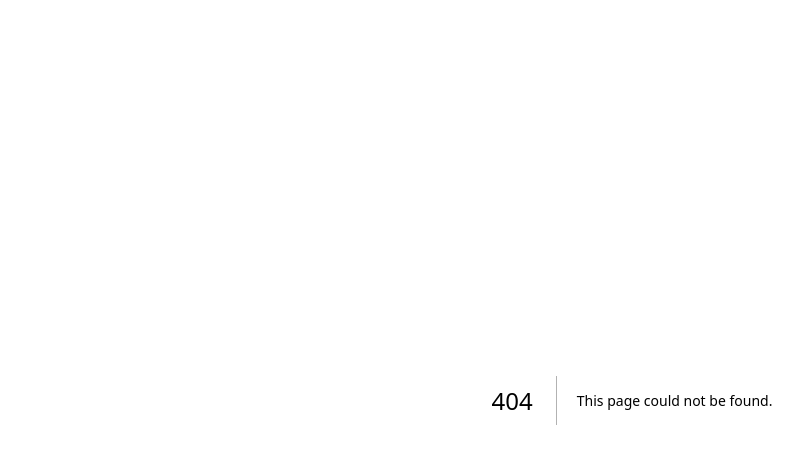
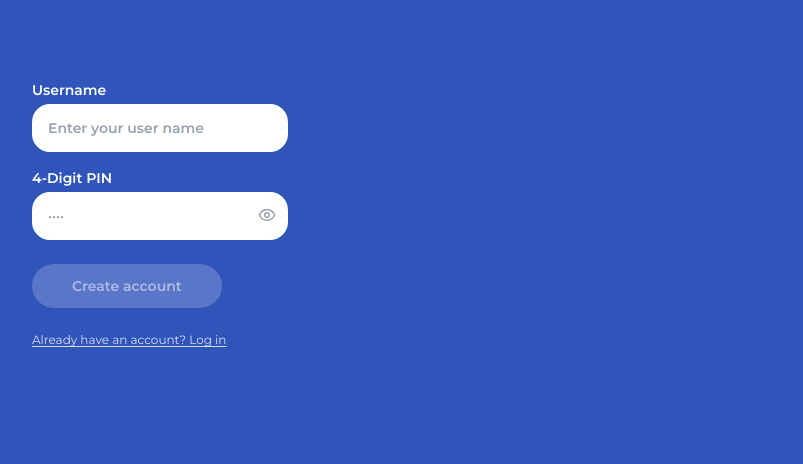
Before and after one commit to rogergongas8/BSP, a Next.js app: page /signup in a window 1280 px wide. Before the commit this address had no page. Shown: the top 464 px of the page, without its empty margins (8-811 px from the left). Built offline with nearby package versions, Linux system fonts and the light colour scheme.

Commit message:
Se crean componentes reutlizables para el login y el signup

```diff
--- a/src/app/(auth)/login/page.tsx
+++ b/src/app/(auth)/login/page.tsx
@@ -1,11 +1,12 @@
 'use client'
 
 import Link from 'next/link'
-import { Eye, EyeOff, AlertCircle } from 'lucide-react'
+import { AlertCircle } from 'lucide-react'
 import { useState } from 'react'
+import AuthInput from '@/components/auth/auth-input'
+import PinInput from '@/components/auth/pin-input'
 
 export default function LoginPage() {
-  const [showPin, setShowPin] = useState(false)
   const [username, setUsername] = useState('')
   const [pin, setPin] = useState('')
   const [error, setError] = useState<string | null>(null)
@@ -18,59 +19,18 @@ export default function LoginPage() {
   }
 
   return (
-    <div className="w-full max-w-sm flex flex-col gap-6">
-      <div className="flex flex-col gap-4">
-        <div className="flex flex-col gap-1.5">
-          <label className="text-white text-sm font-medium">
-            Username
-          </label>
-          <input
-            type="text"
-            placeholder="Enter your user name"
-            value={username}
-            onChange={(e) => setUsername(e.target.value)}
-            className="w-64 rounded-2xl bg-white px-4 py-3.5 text-sm text-gray-800 placeholder:text-gray-400 outline-none focus:ring-2 focus:ring-[#FF8716]"
-          />
-        </div>
-
-        <div className="flex flex-col gap-1.5">
-          <label className="text-white text-sm font-medium">
-            4-Digit PIN
-          </label>
-          <div className="relative w-64">
-            {showPin ? (
-              <input
-                type="text"
-                inputMode="tel"
-                maxLength={4}
-                placeholder="····"
-                value={pin}
-                onChange={(e) => setPin(e.target.value.replace(/\D/g, '').slice(0, 4))}
-                className="w-full rounded-2xl bg-white px-4 py-3.5 pr-11 text-sm text-gray-800 placeholder:text-gray-400 outline-none focus:ring-2 focus:ring-[#FF8716] tracking-widest"
-                autoFocus
-              />
-            ) : (
-              <input
-                type="password"
-                inputMode="tel"
-                maxLength={4}
-                placeholder="····"
-                value={pin}
-                onChange={(e) => setPin(e.target.value.replace(/\D/g, '').slice(0, 4))}
-                className="w-full rounded-2xl bg-white px-4 py-3.5 pr-11 text-sm text-gray-800 placeholder:text-gray-400 outline-none focus:ring-2 focus:ring-[#FF8716] tracking-widest"
-                autoFocus
-              />
-            )}
-            <button
-              type="button"
-              onClick={() => setShowPin(!showPin)}
-              className="absolute right-3 top-1/2 -translate-y-1/2 text-gray-400 hover:text-gray-600 transition-colors"
-              aria-label={showPin ? 'Ocultar PIN' : 'Mostrar PIN'}
-            >
-              {showPin ? <EyeOff size={18} /> : <Eye size={18} />}
-            </button>
-          </div>
-        </div>
+    <div className="flex flex-col gap-6">
+      <div className="w-64 flex flex-col gap-4">
+        <AuthInput
+          label="Username"
+          placeholder="Enter your user name"
+          value={username}
+          onChange={setUsername}
+        />
+        <PinInput
+          value={pin}
+          onChange={setPin}
+        />
       </div>
 
       <div className="flex items-center gap-3">
@@ -87,7 +47,7 @@ export default function LoginPage() {
         </button>
 
         {error && (
-          <div className="flex items-start gap-1 w-52">
+          <div className="flex items-start gap-1 flex-1">
             <AlertCircle size={13} className="text-[#FF8716] shrink-0 mt-0.5" />
             <p className="text-white/80 text-[10px] leading-tight font-normal">{error}</p>
           </div>
--- /dev/null
+++ b/src/app/(auth)/signup/page.tsx
@@ -0,0 +1,85 @@
+'use client'
+
+import Link from 'next/link'
+import { useState } from 'react'
+import AuthInput from '@/components/auth/auth-input'
+import PinInput from '@/components/auth/pin-input'
+
+const TAKEN_USERNAMES = ['queen', 'admin', 'test']
+
+type UsernameStatus = 'idle' | 'error' | 'success'
+type PinStatus = 'idle' | 'error' | 'success'
+
+export default function SignupPage() {
+  const [username, setUsername] = useState('')
+  const [pin, setPin] = useState('')
+  const [usernameStatus, setUsernameStatus] = useState<UsernameStatus>('idle')
+  const [pinStatus, setPinStatus] = useState<PinStatus>('idle')
+
+  const isReady = usernameStatus === 'success' && pinStatus === 'success'
+
+  function handleUsernameChange(value: string) {
+    setUsername(value)
+    if (value.trim().length === 0) {
+      setUsernameStatus('idle')
+    } else if (TAKEN_USERNAMES.includes(value.toLowerCase())) {
+      setUsernameStatus('error')
+    } else if (value.trim().length >= 3) {
+      setUsernameStatus('success')
+    } else {
+      setUsernameStatus('idle')
+    }
+  }
+
+  function handlePinChange(value: string) {
+    setPin(value)
+    if (value.length === 0) setPinStatus('idle')
+    else if (value.length === 4) setPinStatus('success')
+    else setPinStatus('error')
+  }
+
+  return (
+    <div className="w-64 flex flex-col gap-6">
+      <div className="flex flex-col gap-4">
+        <AuthInput
+          label="Username"
+          placeholder="Enter your user name"
+          value={username}
+          onChange={handleUsernameChange}
+          status={usernameStatus}
+          message={
+            usernameStatus === 'error' ? 'This name is already taken. Try a new one!' :
+            usernameStatus === 'success' ? 'Good name!' : undefined
+          }
+        />
+        <PinInput
+          value={pin}
+          onChange={handlePinChange}
+          status={pinStatus}
+          message={
+            pinStatus === 'error' ? 'PIN has to be 4 digits long' :
+            pinStatus === 'success' ? 'Good!' : undefined
+          }
+        />
+      </div>
+
+      <button
+        disabled={!isReady}
+        className={`w-fit rounded-full px-10 py-3 font-semibold text-sm transition-colors ${
+          isReady
+            ? 'bg-[#FF8716] text-white hover:bg-[#e57712] cursor-pointer'
+            : 'bg-white/20 text-white/50 cursor-not-allowed'
+        }`}
+      >
+        Create account
+      </button>
+
+      <Link
+        href="/login"
+        className="text-white/80 text-xs underline underline-offset-2 hover:text-white transition-colors font-normal"
+      >
+        Already have an account? Log in
+      </Link>
+    </div>
+  )
+}
--- /dev/null
+++ b/src/components/auth/auth-input.tsx
@@ -0,0 +1,69 @@
+'use client'
+
+import { AlertCircle, CheckCircle2 } from 'lucide-react'
+
+type Status = 'idle' | 'error' | 'success'
+
+interface AuthInputProps {
+  label: string
+  value: string
+  onChange: (value: string) => void
+  placeholder?: string
+  type?: string
+  inputMode?: 'text' | 'tel' | 'numeric'
+  maxLength?: number
+  status?: Status
+  message?: string
+  suffix?: React.ReactNode
+}
+
+export default function AuthInput({
+  label,
+  value,
+  onChange,
+  placeholder,
+  type = 'text',
+  inputMode,
+  maxLength,
+  status = 'idle',
+  message,
+  suffix,
+}: AuthInputProps) {
+  const ringClass =
+    status === 'error' ? 'ring-2 ring-[#FF8716]' :
+    status === 'success' ? 'ring-2 ring-green-400' :
+    'focus:ring-2 focus:ring-[#FF8716]'
+
+  return (
+    <div className="flex flex-col gap-1">
+      <label className="text-white text-sm font-semibold">{label}</label>
+      <div className="relative w-full">
+        <input
+          type={type}
+          inputMode={inputMode}
+          maxLength={maxLength}
+          placeholder={placeholder}
+          value={value}
+          onChange={(e) => onChange(e.target.value)}
+          className={`w-full rounded-2xl bg-white px-4 py-3.5 text-sm text-gray-900 focus:text-gray-600 placeholder:text-gray-400 outline-none transition-all [&:-webkit-autofill]:[box-shadow:0_0_0_30px_white_inset] ${suffix ? 'pr-11' : ''} ${ringClass}`}
+        />
+        {suffix && (
+          <div className="absolute right-3 top-1/2 -translate-y-1/2">
+            {suffix}
+          </div>
+        )}
+      </div>
+      {message && status !== 'idle' && (
+        <div className="flex items-center gap-1 mt-0.5">
+          {status === 'error'
+            ? <AlertCircle size={12} className="text-[#FF8716] shrink-0" />
+            : <CheckCircle2 size={12} className="text-green-400 shrink-0" />
+          }
+          <p className={`text-[10px] font-normal ${status === 'error' ? 'text-[#FF8716]' : 'text-green-400'}`}>
+            {message}
+          </p>
+        </div>
+      )}
+    </div>
+  )
+}
--- /dev/null
+++ b/src/components/auth/pin-input.tsx
@@ -0,0 +1,45 @@
+'use client'
+
+import { Eye, EyeOff } from 'lucide-react'
+import { useState } from 'react'
+import AuthInput from './auth-input'
+
+type Status = 'idle' | 'error' | 'success'
+
+interface PinInputProps {
+  value: string
+  onChange: (value: string) => void
+  status?: Status
+  message?: string
+}
+
+export default function PinInput({ value, onChange, status, message }: PinInputProps) {
+  const [show, setShow] = useState(false)
+
+  const eyeButton = (
+    <button
+      type="button"
+      onClick={() => setShow(!show)}
+      className="text-gray-400 hover:text-gray-600 transition-colors"
+      aria-label={show ? 'Ocultar PIN' : 'Mostrar PIN'}
+    >
+      {show ? <EyeOff size={18} /> : <Eye size={18} />}
+    </button>
+  )
+
+  return (
+    <AuthInput
+      key={show ? 'pin-text' : 'pin-password'}
+      label="4-Digit PIN"
+      type={show ? 'text' : 'password'}
+      inputMode="tel"
+      maxLength={4}
+      placeholder="····"
+      value={value}
+      onChange={(val) => onChange(val.replace(/\D/g, '').slice(0, 4))}
+      status={status}
+      message={message}
+      suffix={eyeButton}
+    />
+  )
+}
```
Also changed, not shown: 1 other file (tests, documents, lock files or other folders).
